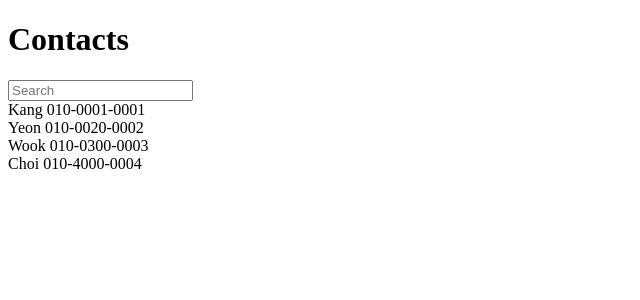
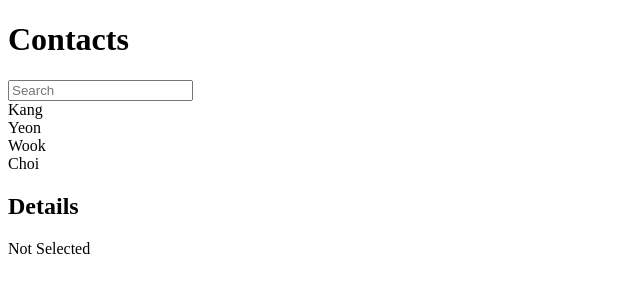
Before and after one commit to Flare-k/React_Basic, a React app in the folder react-basic/: page / in a window 1280 px wide. Shown: the top 300 px of the page, without its empty margins (0-640 px from the left). Built offline with nearby package versions, Linux system fonts and the light colour scheme.

Commit message:
ContactDetails 구현

```diff
--- a/react-basic/src/components/Contact.js
+++ b/react-basic/src/components/Contact.js
@@ -1,10 +1,12 @@
 import React from 'react';
 import ContactInfo from './ContactInfo';
+import ContactDetails from './ContactDetails';
 
 export default class Contact extends React.Component {
     constructor(props) {
         super(props);
         this.state = {
+            selectedKey: -1,
             keyword: '',
             contactData : [
             {name : "Kang", phone:"010-0001-0001"},
@@ -14,6 +16,7 @@ export default class Contact extends React.Component {
         };
 
         this.handleChange = this.handleChange.bind(this);
+        this.handleClick = this.handleClick.bind(this);
     }
 
     // input에 입력이 가능하기 위해서는 target이 변하는걸 감지해야 한다.
@@ -21,6 +24,14 @@ export default class Contact extends React.Component {
         this.setState({
             keyword: e.target.value
         });
+    }
+
+    handleClick(key) {
+        this.setState({
+            selectedKey: key
+        });
+
+        console.log(key, " is selected");
     }
 
     render() {
@@ -34,7 +45,13 @@ export default class Contact extends React.Component {
             //  contact는 data parameter를 모두 할당하는 변수. 그리고 그 데이터의 각 인덱스를 i로 받아들인다.
             //  key를 사용하는 이유? 각 데이터의 identity를 주기 위해서이다.
             return data.map((contact, i) => {
-                return (<ContactInfo contact={contact} key={i}/>);
+                return (<ContactInfo
+                            contact={contact}
+                            key={i}
+                            onClick={() => this.handleClick(i)}
+                            />);
+                            //  기본 DOM에선 (div, input, button 등..) onClick이 적용된다.
+                            //  하지만 Component에선 onClick이 props로 전달되기 때문에 ContactInfo.js의 div에서 설정해줘야한다.
             });
         };
 
@@ -48,6 +65,9 @@ export default class Contact extends React.Component {
                     onChange={this.handleChange}
                 />
                 <div>{mapToComponent(this.state.contactData)}</div>
+                <ContactDetails
+                        isSelected={this.state.selectedKey != -1}
+                        contact={this.state.contactData[this.state.selectedKey]}/>
             </div>
         );
     }
--- /dev/null
+++ b/react-basic/src/components/ContactDetails.js
@@ -0,0 +1,30 @@
+import React from 'react';
+
+export default class ContactDetails extends React.Component {
+    render() {
+
+        const details = (<div>
+                            <p>{this.props.contact.name}</p>
+                            <p>{this.props.contact.phone}</p>
+                        </div>);
+        const blanks = (<div>Not Selected</div>);
+
+        return (
+            <div>
+                <h2>Details</h2>
+                {this.props.isSelected ? details : blanks}
+            </div>
+        )
+    }
+}
+
+/*
+선택이 안 된 경우엔 undefined이기 때문에 console에 오류를 출력할 것이다.
+이를 위해 defaultProps를 설정해준다.
+*/
+ContactDetails.defaultProps = {
+    contact: {
+        name: '',
+        phone: ''
+    }
+}
--- a/react-basic/src/components/ContactInfo.js
+++ b/react-basic/src/components/ContactInfo.js
@@ -3,7 +3,7 @@ import React from 'react';
 export default class ContactInfo extends React.Component {
   render() {
     return (
-      <div>{this.props.contact.name} {this.props.contact.phone}</div>
+      <div onClick={this.props.onClick}>{this.props.contact.name} </div>
     )
   };
 };
```
